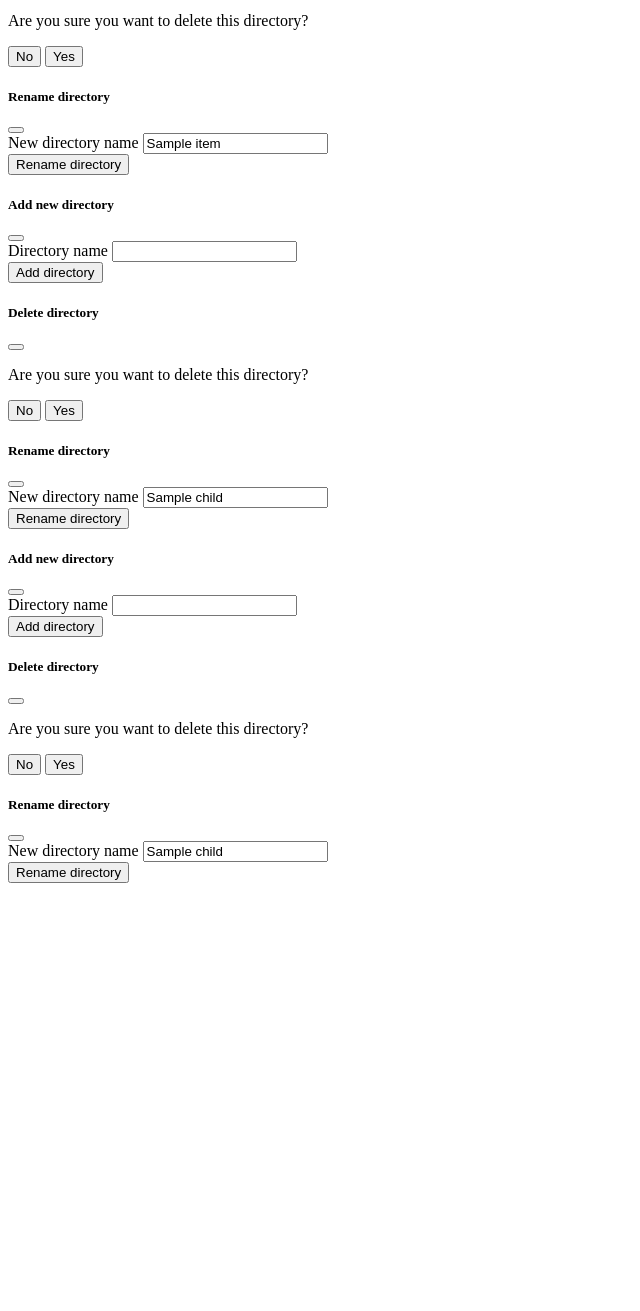
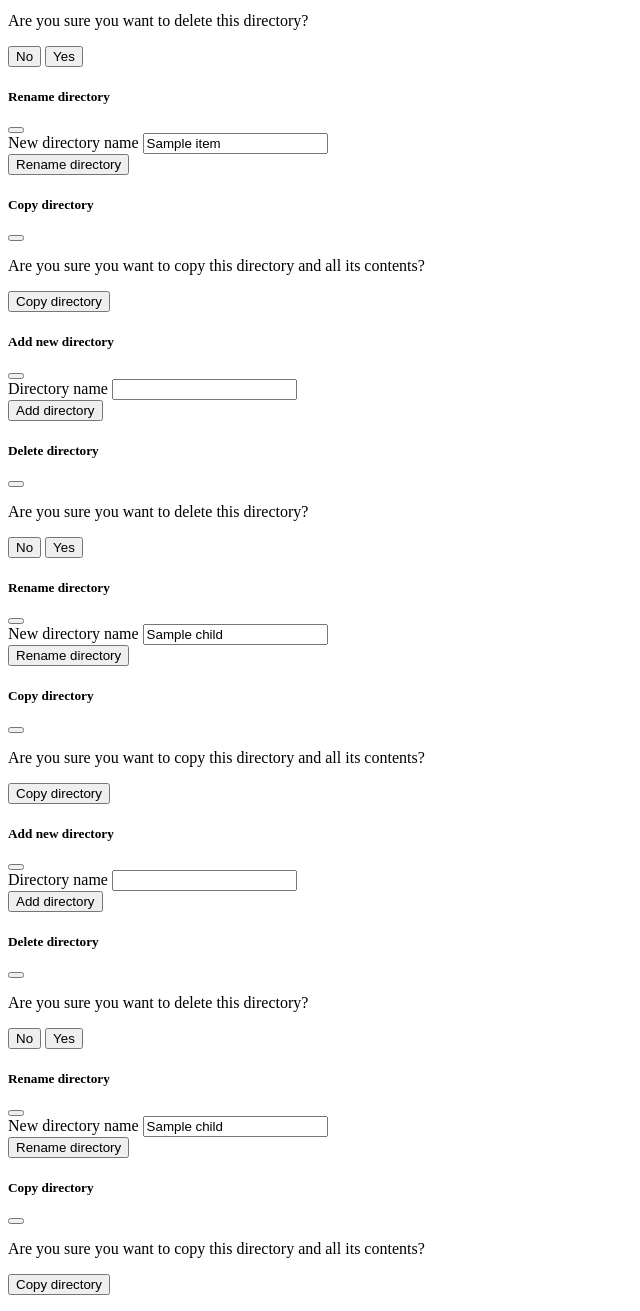
Before and after one commit to 1lliter8/yesand, a Django app: template yesand/templates/modals/load_modals.html in a window 1280 px wide. Shown: the part 165-1476 px from the top of the page, without its empty margins (0-640 px from the left). Before the commit the page ends 1048 px from the top, so only its background shows below. Run offline with Django 5.2, Linux system fonts and the light colour scheme; the template is opened without the code that fills it: most values are stand-ins (such as "Sample title", 1, 10 or a date in 2020); some libraries are stand-ins or nearby versions.

Commit message:
Working copying of directories

```diff
--- a/config/urls.py
+++ b/config/urls.py
@@ -10,4 +10,5 @@ urlpatterns = [
     path('add-dir/', views.add_dir, name='add_dir'),
     path('delete_dir/<int:dir_id>/', views.delete_dir, name='delete_dir'),
     path('rename_dir/<int:dir_id>/', views.rename_dir, name='rename_dir'),
+    path('copy_dir/<int:dir_id>/', views.copy_dir, name='copy_dir'),
 ]
--- a/yesand/templates/filesystem.html
+++ b/yesand/templates/filesystem.html
@@ -27,7 +27,7 @@
                         <li><a class="dropdown-item" href="#" data-bs-toggle="modal" data-bs-target="#addDirectoryModal-{{ item.id }}">{% bs_icon 'plus' extra_classes='me-2' %} Add new child directory</a></li>
                         <li><a class="dropdown-item" href="#">{% bs_icon 'file-earmark-plus' extra_classes='me-2' %} Create new prompt</a></li>
                         <li><a class="dropdown-item" href="#" data-bs-toggle="modal" data-bs-target="#renameDirectoryModal-{{ item.id }}">{% bs_icon 'pencil' extra_classes='me-2' %} Rename directory</a></li>
-                        <li><a class="dropdown-item" href="#">{% bs_icon 'layers' extra_classes='me-2' %} Copy directory</a></li>
+                        <li><a class="dropdown-item" href="#" data-bs-toggle="modal" data-bs-target="#copyDirectoryModal-{{ item.id }}">{% bs_icon 'layers' extra_classes='me-2' %} Copy directory</a></li>
                         <li><a class="dropdown-item" href="#">{% bs_icon 'arrow-return-right' extra_classes='me-2' %} Move directory</a></li>
                         <li><hr class="dropdown-divider"></li>
                         <li><a class="dropdown-item text-danger" href="#" data-bs-toggle="modal" data-bs-target="#deleteDirectoryModal-{{ item.id }}">{% bs_icon 'trash' extra_classes='me-2' %} Delete directory</a></li>
--- /dev/null
+++ b/yesand/templates/modals/copy_dir.html
@@ -0,0 +1,18 @@
+<!-- Copy Directory Modal -->
+<div class="modal fade" id="copyDirectoryModal-{{ item.id }}" tabindex="-1" aria-labelledby="copyDirectoryModalLabel-{{ item.id }}" aria-hidden="true">
+    <div class="modal-dialog">
+        <div class="modal-content">
+            <div class="modal-header">
+                <h5 class="modal-title" id="copyDirectoryModalLabel-{{ item.id }}">Copy directory</h5>
+                <button type="button" class="btn-close" data-bs-dismiss="modal" aria-label="Close"></button>
+            </div>
+            <div class="modal-body">
+                <form method="POST" action="{% url 'copy_dir' item.id %}">
+                    {% csrf_token %}
+                    <p>Are you sure you want to copy this directory and all its contents?</p>
+                    <button type="submit" class="btn btn-primary">Copy directory</button>
+                </form>
+            </div>
+        </div>
+    </div>
+</div>
--- a/yesand/templates/modals/load_modals.html
+++ b/yesand/templates/modals/load_modals.html
@@ -2,6 +2,7 @@
     {% include "modals/add_dir.html" with item=item %}
     {% include "modals/delete_dir.html" with item=item %}
     {% include "modals/rename_dir.html" with item=item %}
+    {% include "modals/copy_dir.html" with item=item %}
     {% if item.children %}
         {% include "modals/load_modals.html" with filesystem=item.children %}
     {% endif %}
```
Also changed, not shown: yesand/views.py (+48 -1 lines).
